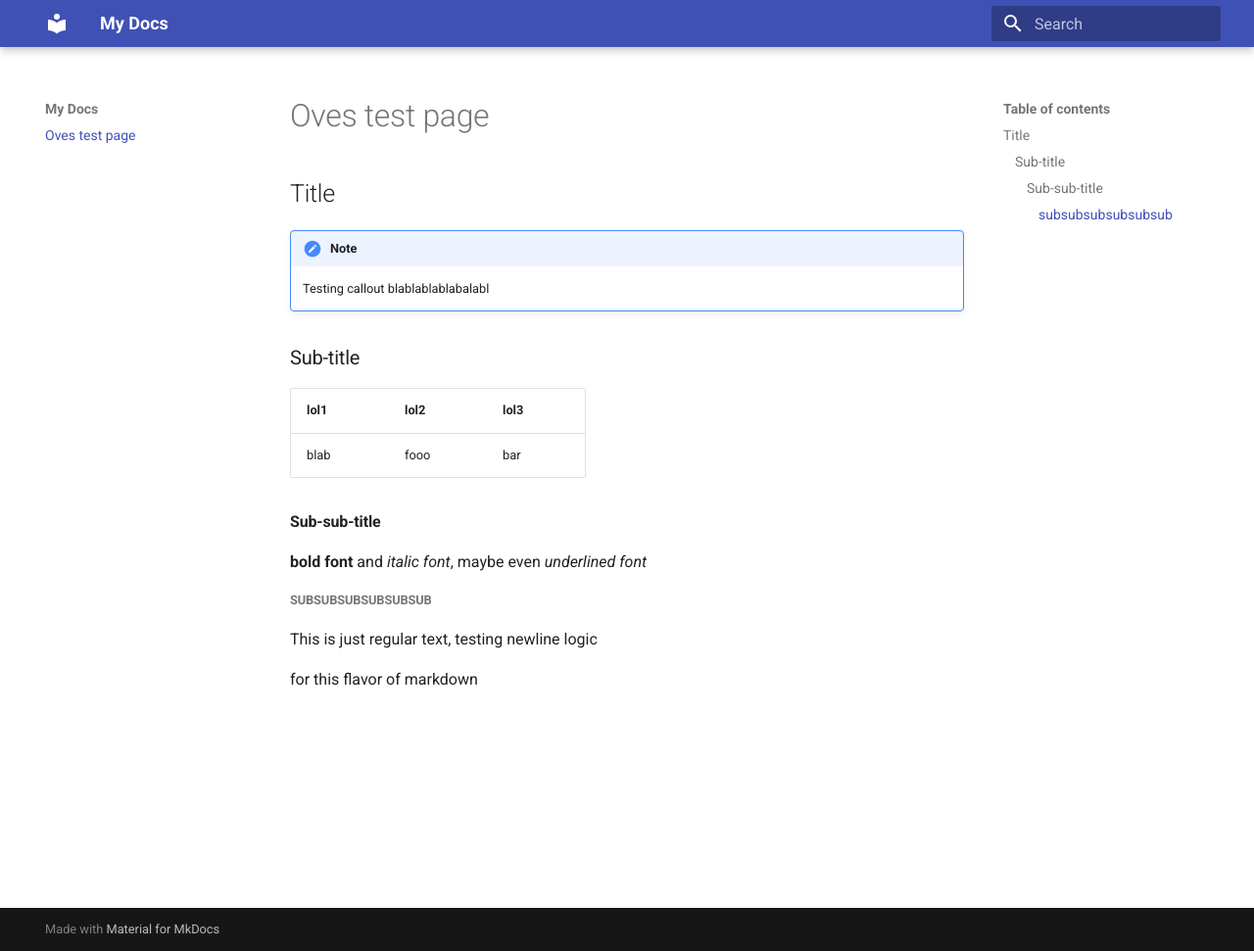
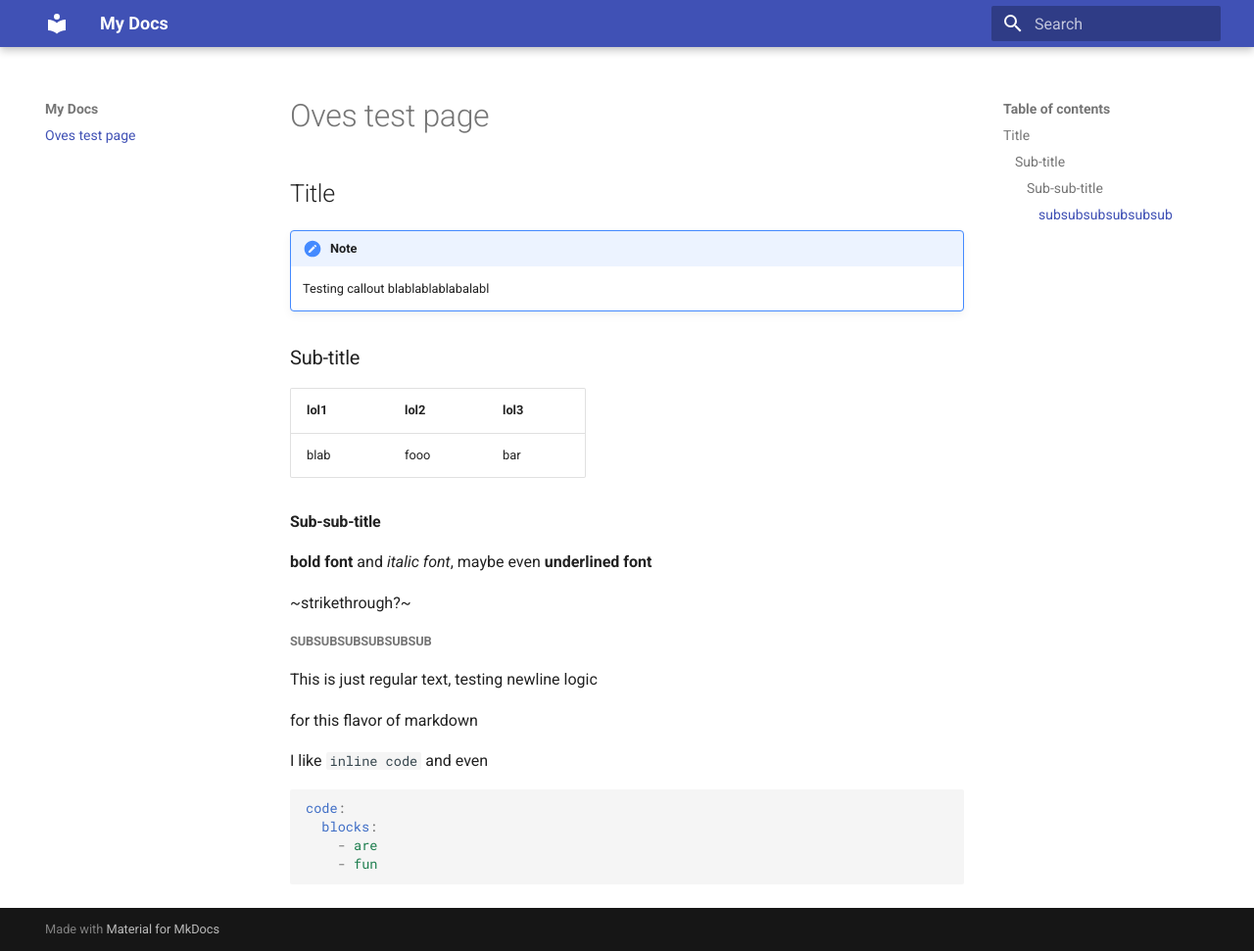
Before and after one commit to oveee92/oveee92.github.io, an MkDocs documentation site: the page built from docs/index.md, in a window 1280 px wide and 971 px high. Shown: the whole window at 98% size. Built offline with MkDocs 1.6.1 and Material for MkDocs 9.7.7, drawn with Linux system fonts in a browser that asks for light colours.

Commit message:
more testing

````diff
--- a/docs/index.md
+++ b/docs/index.md
@@ -14,7 +14,9 @@
 
 #### Sub-sub-title
 
-**bold font** and *italic font*, maybe even _underlined font_
+**bold font** and *italic font*, maybe even __underlined font__
+
+~strikethrough?~
 
 ##### subsubsubsubsubsub
 
@@ -22,3 +24,12 @@ This is just regular
 text, testing newline logic
 
 for this flavor of markdown
+
+I like `inline code` and even
+
+```yaml
+code:
+  blocks:
+    - are
+    - fun
+```
````
